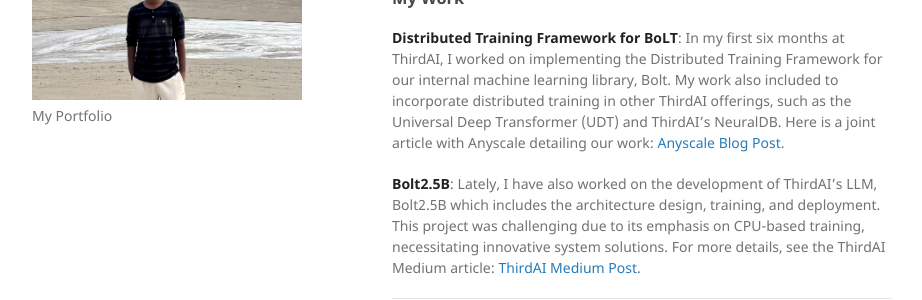
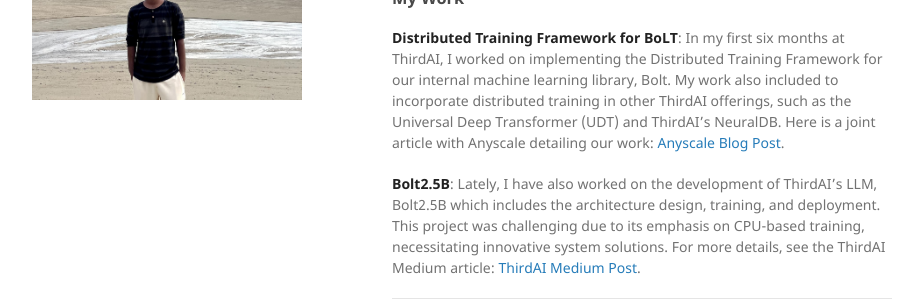
Before and after one commit to pratkpranav/pratkpranav.github.io, a Jekyll site: the page built from index.md, in a window 1280 px wide. Shown: the part 279-579 px from the top of the page, without its empty margins (178-1100 px from the left). Built offline with Jekyll 4.4.1, drawn with Linux system fonts in a browser that asks for light colours.

Commit message:
changes description

```diff
--- a/_config.yml
+++ b/_config.yml
@@ -1,6 +1,6 @@
 title: Pratik Pranav
 logo: /assets/profile.jpeg
-description: My Portfolio
+description:
 twitter_username: PratikPranav11
 github_username:  pratkpranav
 
```
